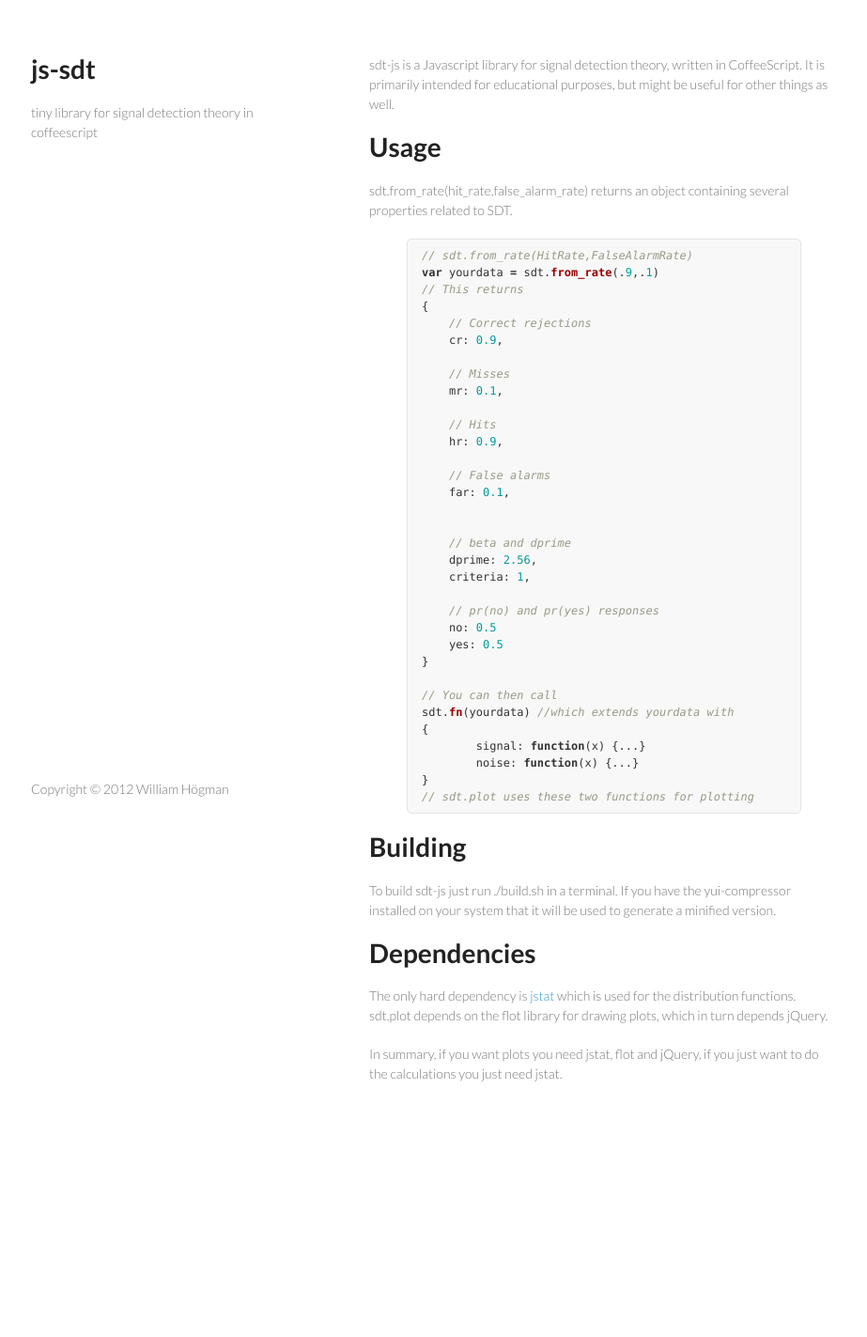
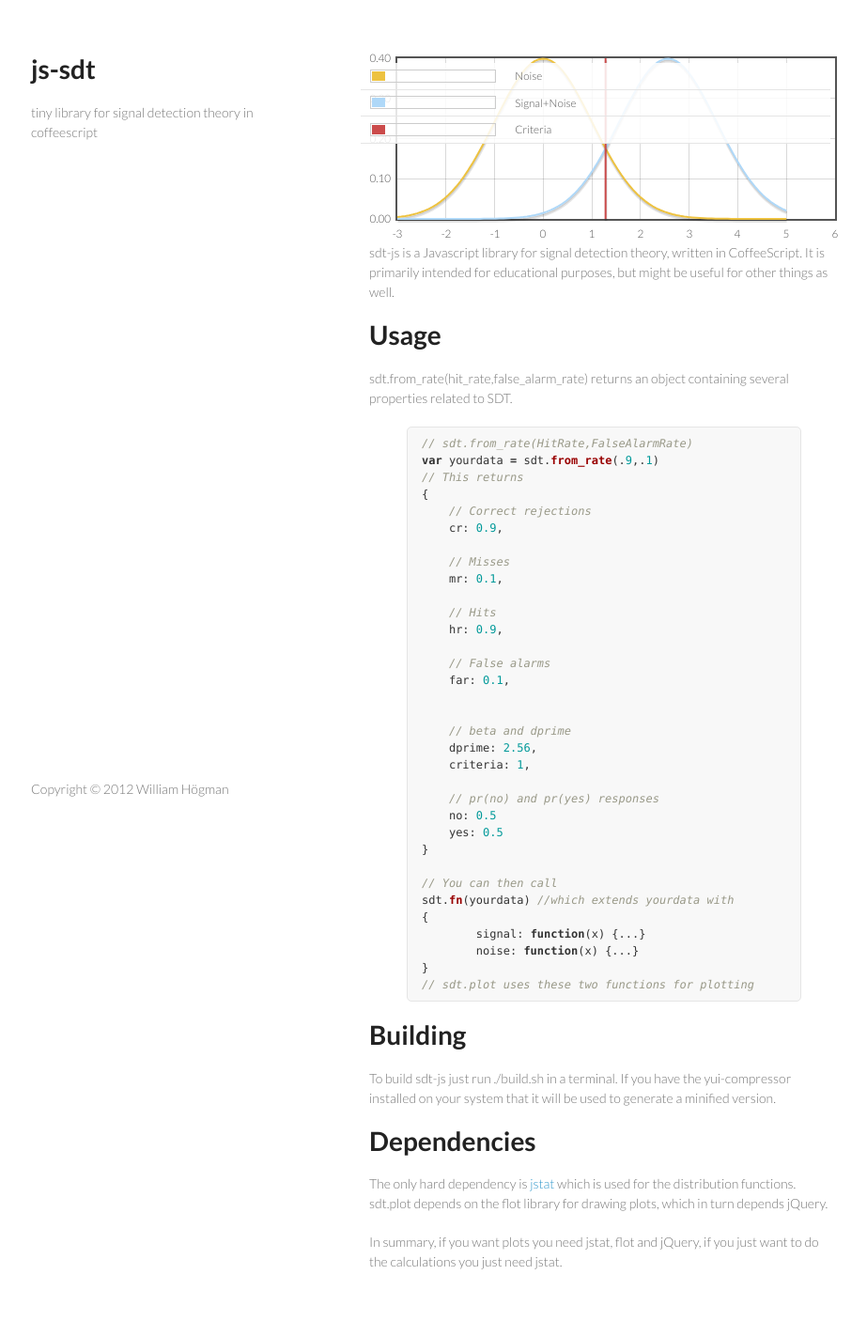
Before and after one commit to williamhogman/js-sdt, a Jekyll site: the page built from index.markdown, in a window 1280 px wide. Shown: the whole page at 94% size, without its empty margins (177-1100 px from the left). Built offline with Jekyll 4.4.1, drawn with Linux system fonts in a browser that asks for light colours; nearby versions of some CDN libraries; before the commit the page ends 1223 px from its top, so only the background shows below that; some of the changed lines change nothing that is shown.

Commit message:
added example

```diff
--- a/_layouts/default.html
+++ b/_layouts/default.html
@@ -25,7 +25,19 @@
         Copyright &copy; 2012 William H&#246;gman
       </footer>
     </div>
+    <script src="http://ajax.googleapis.com/ajax/libs/jquery/1.7.2/jquery.min.js"></script>
     <script src="javascripts/scale.fix.js"></script>
+    <script src="javascripts/jquery.flot.min.js"></script>
+    <script src="javascripts/jstat.min.js"></script>
+    <script src="javascripts/sdt.min.js"></script>
+    <script>
+      $(function(){
 
+      if(window["jq_ready"]) {
+        jq_ready();
+      }
+
+      });
+    </script>
   </body>
 </html>
--- a/index.markdown
+++ b/index.markdown
@@ -2,9 +2,20 @@
 layout: default
 ---
 
+<div id="graph1">
+</div>
+
+<script>
+function jq_ready() {
+    var g = $("#graph1");
+    sdt.plot(g,sdt.fn(sdt.from_rate(0.9,0.1)));
+}
+</script>
+
 sdt-js is a Javascript library for signal detection theory, written in
 CoffeeScript. It is primarily intended for educational purposes, but
 might be useful for other things as well.
+
 
 Usage
 =====
--- a/stylesheets/styles.css
+++ b/stylesheets/styles.css
@@ -183,6 +183,12 @@ footer {
   bottom:50px;
 }
 
+
+#graph1 {
+    height: 200px;
+}
+
+
 @media print, screen and (max-width: 960px) {
 
   div.wrapper {
```
